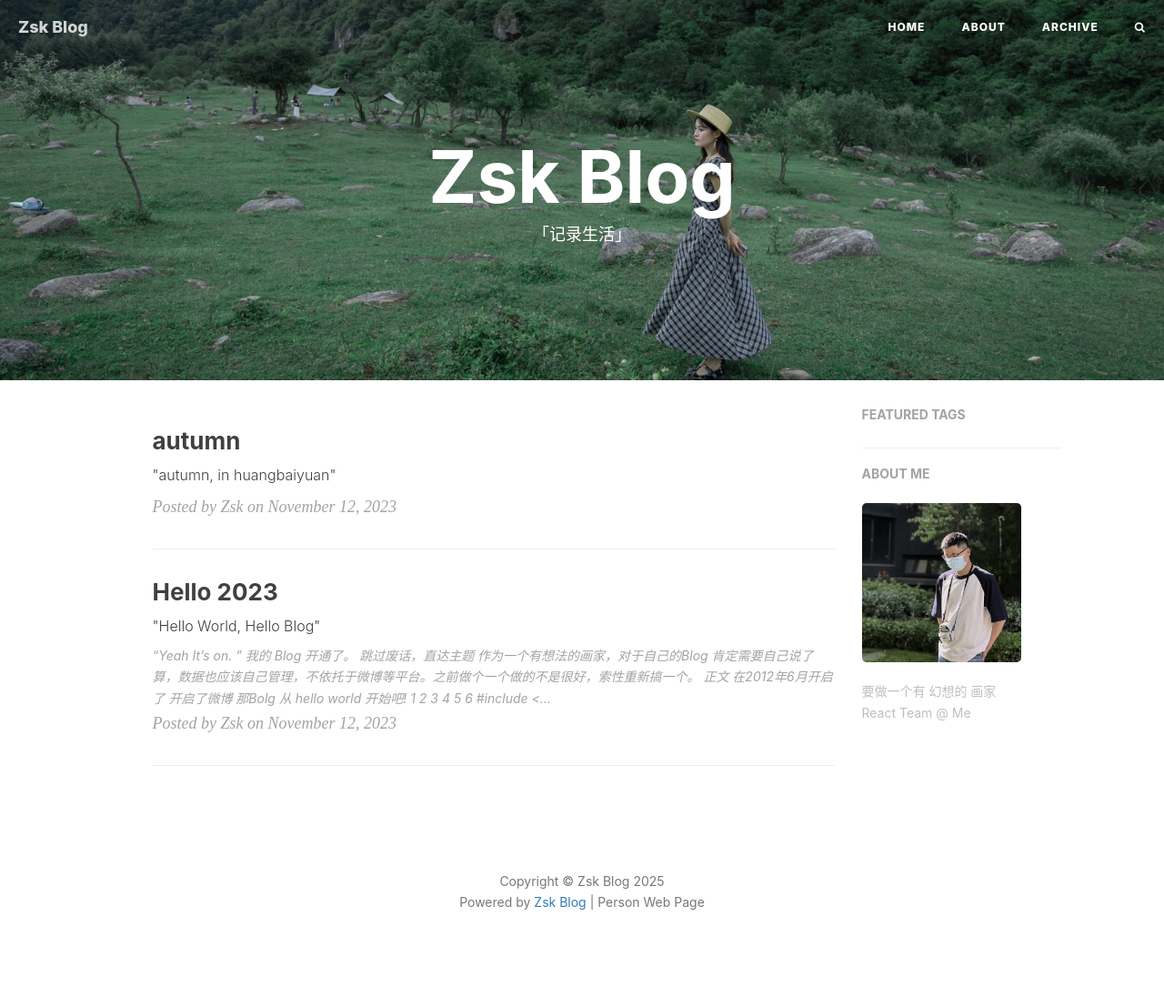
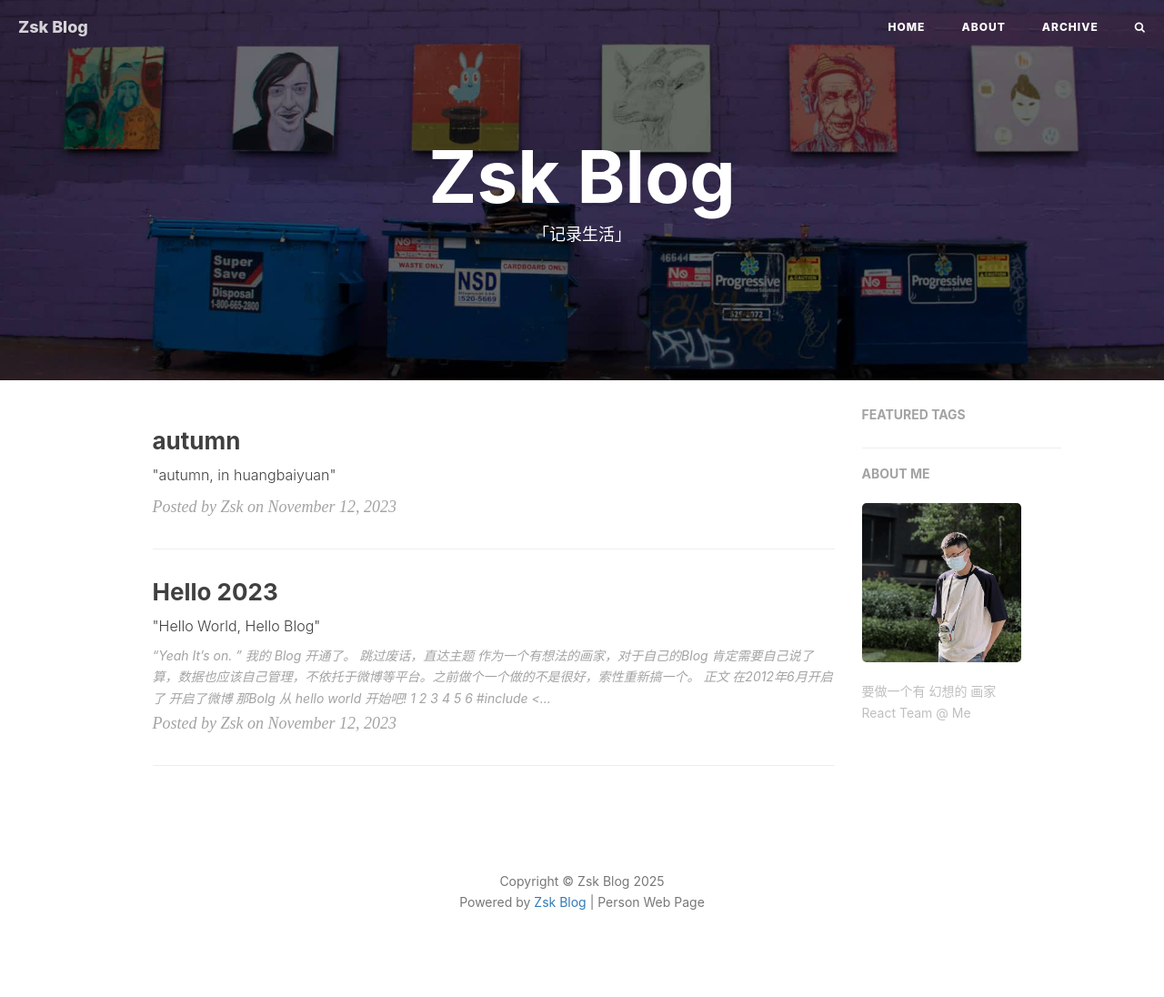
Before and after one commit to isshaokai/isshaokai.github.io, a Jekyll site: the page built from index.html, in a window 1280 px wide. Shown: the whole page at 91% size. Built offline with Jekyll 4.4.1, drawn with Linux system fonts in a browser that asks for light colours; nearby versions of some CDN libraries; the list of posts is cut into pages by our own code; comment, search, counter and statistics services are not loaded.

Commit message:
fix: home page

```diff
--- a/_config.yml
+++ b/_config.yml
@@ -1,7 +1,7 @@
 # Site settings
 title: Zsk Blog
 SEOTitle: 朱韶凯的博客 | Zsk Blog
-header-img: img/home-bg.jpg
+header-img: img/home-bg-art.jpg
 email: zhushaokaicc@gmail.com
 description: "这里是 @Zsk 的个人博客，与你一起发现更大的世界 | 要做一个有 幻想的 画家"
 keyword: "朱韶凯, Zsk朱韶凯, Zsk, @Zsk, 朱韶凯的博客, Zsk Blog, 博客, 个人网站, 互联网, Web, JavaScript, C, c++, Native, 前端, 设计"
--- a/sw.js
+++ b/sw.js
@@ -21,7 +21,7 @@ const PRECACHE_LIST = [
   "./js/snackbar.js",
   "./img/icon_wechat.png",
   "./img/dog.jpg",
-  "./img/home-bg.jpg",
+  "./img/home-bg-art.jpg",
   "./img/404-bg.jpg",
   "./css/hux-blog.min.css",
   "./css/bootstrap.min.css"
```
